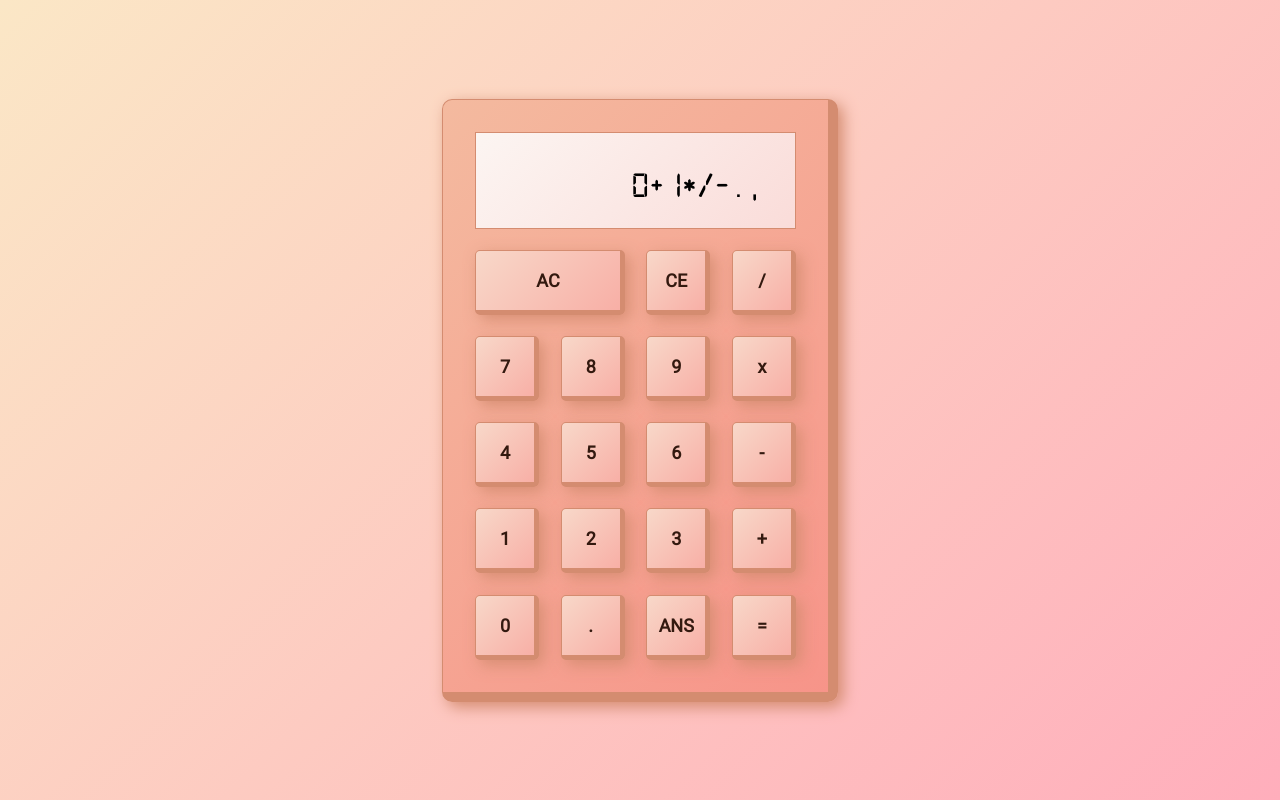
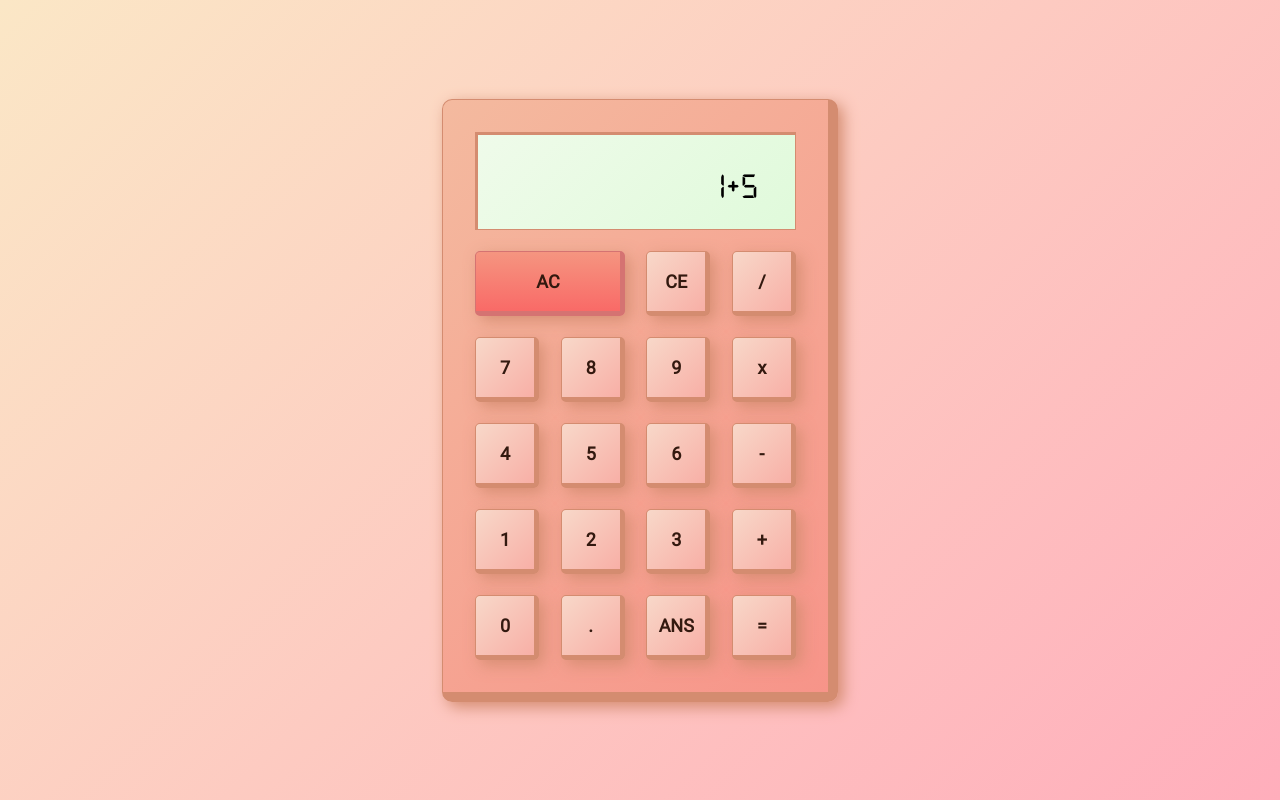
Before and after one commit to YounessIharchine/calculator, a React (Create React App) app: page / in a window 1280 px wide. Built offline with nearby package versions, Linux system fonts and the light colour scheme.

Commit message:
more styling
+ updated favicon
+ styled the screen
+ styled the AC button

```diff
--- a/src/App.css
+++ b/src/App.css
@@ -28,13 +28,15 @@
 }
 
 .screen {
-  padding: 0 2rem;
+  padding: 0 2.33rem;
 
   font-family: "digital-7.mono";
   font-size: 36px;
 
   border: 1px solid #d48c70;
-  background: linear-gradient(135deg, #fcf5f2, #fadcd9);
+  border-top: 3px solid #d48c70;
+  border-left: 3px solid #d48c70;
+  background: linear-gradient(135deg, #effbea, #e0fadb);
 
   grid-column: span 4;
   grid-row: span 2;
@@ -61,3 +63,10 @@
   align-items: center;
   justify-content: center;
 }
+
+.button:hover {
+  margin-top: 3px;
+  margin-left: 3px;
+  border-right: 2px solid #d48c70;
+  border-bottom: 2px solid #d48c70;
+}
--- a/src/App.js
+++ b/src/App.js
@@ -6,7 +6,13 @@ function App() {
   return (
     <div className="wrapper">
       <Screen />
-      <Button gridColumn={"span 2"} text="AC" /> <Button text="CE" />
+      <Button
+        borderColor="#d57372"
+        backgroundColors={{ darker: "#f96a67", lighter: "#f59580" }}
+        gridColumn={"span 2"}
+        text="AC"
+      />{" "}
+      <Button text="CE" />
       <Button text="/" />
       <Button text="7" /> <Button text="8" /> <Button text="9" />
       <Button text="x" />
--- a/src/elements/button.js
+++ b/src/elements/button.js
@@ -2,16 +2,40 @@ import { useState } from "react";
 import { useEffect } from "react";
 
 const Button = (props) => {
-  const { gridColumn, text: textProp } = props;
-  const [text, setText] = useState("");
+  const { borderColor, gridColumn, text } = props;
+  const { darker, lighter } = props.backgroundColors
+    ? props.backgroundColors
+    : { undefined };
+
+  const [value, setValue] = useState("");
+
+  let style;
+  if (gridColumn) {
+    if (darker) {
+      style = {
+        borderColor,
+        background: `linear-gradient(${lighter}, ${darker})`,
+        gridColumn,
+      };
+    } else {
+      style = { borderColor };
+    }
+  } else {
+    if (darker) {
+      style = {
+        background: `linear-gradient(${lighter}, ${darker})`,
+        gridColumn,
+      };
+    }
+  }
 
   useEffect(() => {
-    setText(textProp);
-  }, [textProp]);
+    setValue(text);
+  }, [text]);
 
   return (
-    <div className="button" style={gridColumn && { gridColumn }}>
-      {text}
+    <div className="button" style={style}>
+      {value}
     </div>
   );
 };
--- a/src/elements/screen.js
+++ b/src/elements/screen.js
@@ -1,5 +1,13 @@
+import { useState, useEffect } from "react";
+
 const Screen = () => {
-  return <div className="screen">0+1*/-.,</div>;
+  const [value, setValue] = useState("");
+
+  useEffect(() => {
+    setValue("1+5");
+  }, [value]);
+
+  return <div className="screen">{value}</div>;
 };
 
 export default Screen;
```
Also changed, not shown: 1 other file (tests, documents, lock files or other folders).
